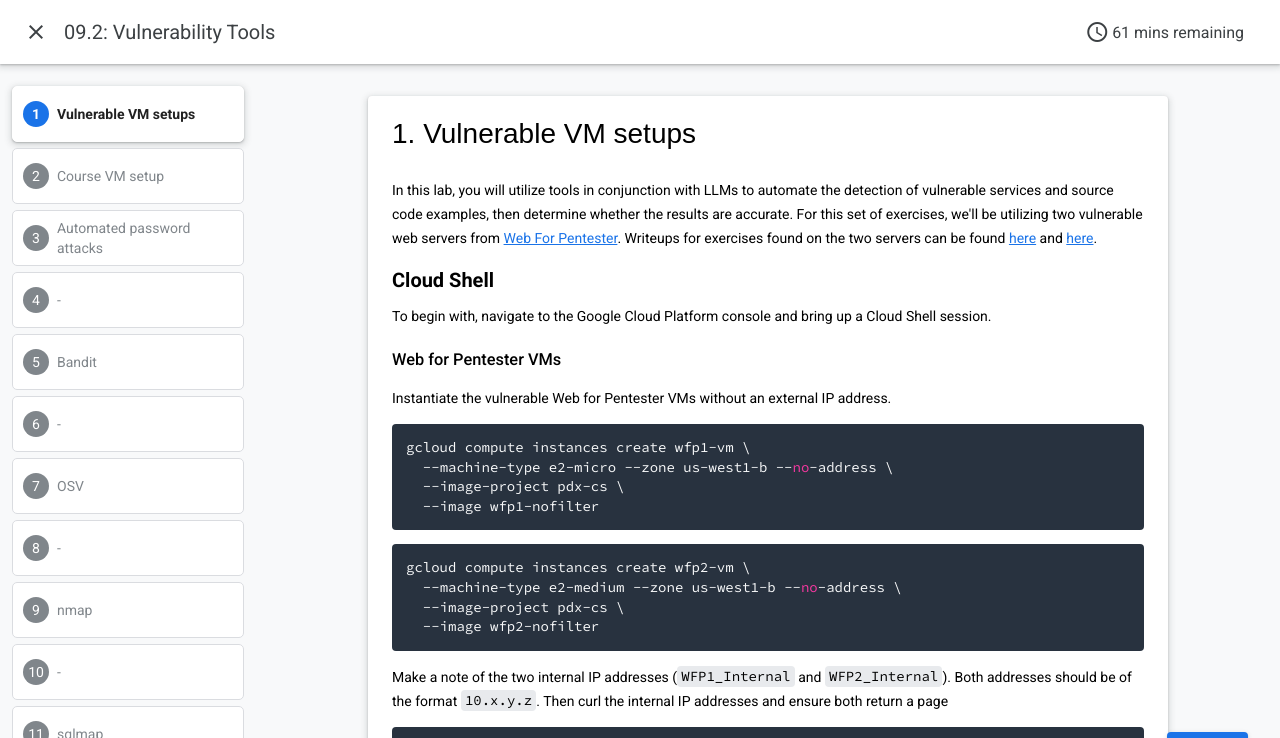
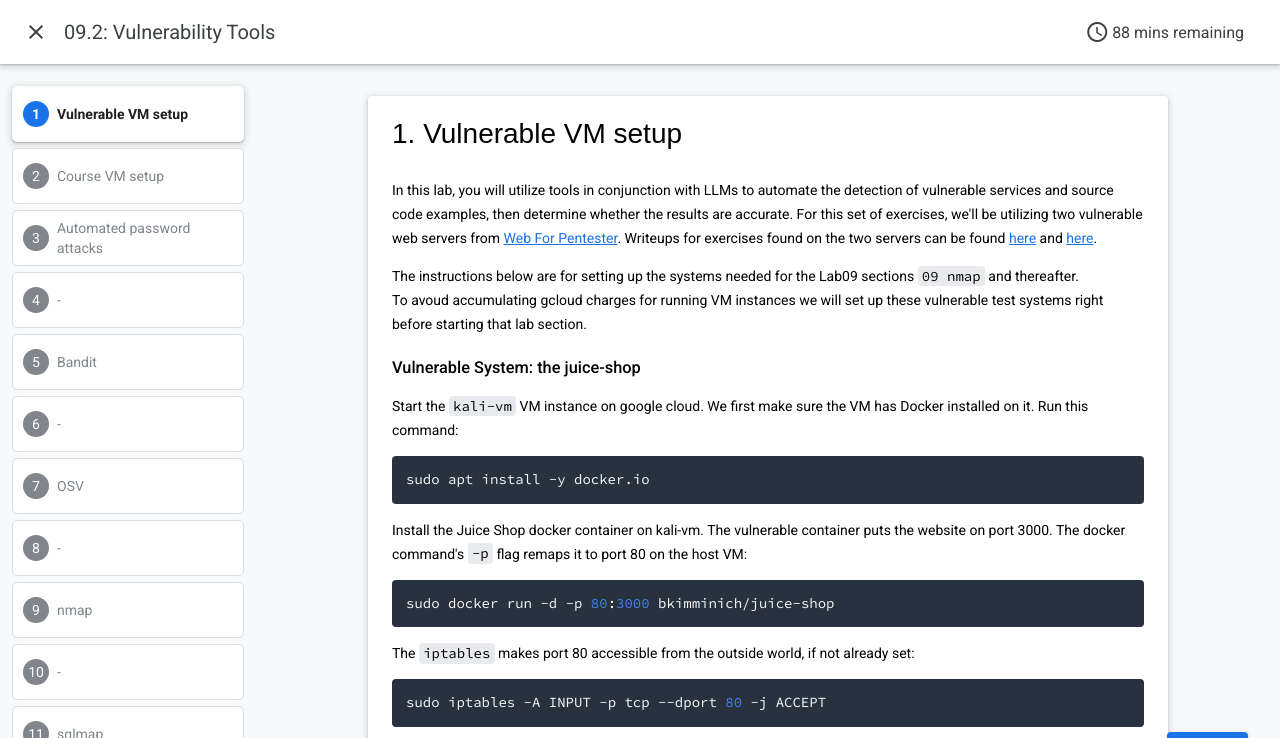
Before and after one commit to icardei/gensec-web, a plain HTML site: page labs/G09.2_VulnerabilityTools/index.html in a window 1280 px wide. Shown: the top 738 px of the page. Drawn offline with Linux system fonts and the light colour scheme.

Commit message:
09_Vulnerabilities_Exploitation tools work

```diff
--- a/labs/G09.2_VulnerabilityTools/index.html
+++ b/labs/G09.2_VulnerabilityTools/index.html
@@ -15,10 +15,26 @@
 <body>
 <google-codelab-analytics gaid="UA-49880327-14"></google-codelab-analytics>
 <google-codelab codelab-gaid="" id="G09.2_VulnerabilityTools" title="09.2: Vulnerability Tools" environment="web" feedback-link="https://docs.google.com/document/d/1LZYBmPKESyGBezPAk0MtynPYm9vWWuSux0AXSyoBtII">
-<google-codelab-step label="Vulnerable VM setups" duration="3">
-<p>In this lab, you will utilize tools in conjunction with LLMs to automate the detection of vulnerable services and source code examples, then determine whether the results are accurate. For this set of exercises, we&#39;ll be utilizing two vulnerable web servers from <a href="https://pentesterlab.com/exercises/web_for_pentester" target="_blank">Web For Pentester</a>. Writeups for exercises found on the two servers can be found <a href="https://pentesterlab.com/exercises/web_for_pentester/course" target="_blank">here</a> and <a href="https://pentesterlab.com/exercises/web_for_pentester_II/course" target="_blank">here</a>. </p>
+<google-codelab-step label="Vulnerable VM setup" duration="30">
+<p>In this lab, you will utilize tools in conjunction with LLMs to automate the detection of vulnerable
+    services and source code examples, then determine whether the results are accurate. For this set of exercises,
+    we&#39;ll be utilizing two vulnerable web servers from
+    <a href="https://pentesterlab.com/exercises/web_for_pentester" target="_blank">Web For Pentester</a>.
+    Writeups for exercises found on the two servers can be found
+    <a href="https://pentesterlab.com/exercises/web_for_pentester/course" target="_blank">here</a>
+    and <a href="https://pentesterlab.com/exercises/web_for_pentester_II/course" target="_blank">here</a>. </p>
+
+<p>
+    The instructions below are for setting up the systems needed for the Lab09 sections <code>09 nmap</code>
+    and thereafter.
+    <br/>
+    To avoud accumulating gcloud charges for running VM instances we will set up these vulnerable test systems
+    right before starting that lab section.
+</p>
+ <!--
 <h2 is-upgraded><strong>Cloud Shell</strong></h2>
 <p>To begin with, navigate to the Google Cloud Platform console and bring up a Cloud Shell session. </p>
+
 <h3 is-upgraded>Web for Pentester VMs</h3>
 <p>Instantiate the vulnerable Web for Pentester VMs without an external IP address.</p>
 <pre><code>gcloud compute instances create wfp1-vm \
@@ -32,6 +48,21 @@
 <p>Make a note of the two internal IP addresses (<code>WFP1_Internal</code> and <code>WFP2_Internal</code>). Both addresses should be of the format <code>10.x.y.z</code>. Then curl the internal IP addresses and ensure both return a page</p>
 <pre><code>curl http://WFP1_Internal
 curl http://WFP2_Internal</code></pre>
+-->
+<h3 is-upgraded>Vulnerable System: the juice-shop</h3>
+<p>Start the <code>kali-vm</code> VM instance on google cloud.
+    We first make sure the VM has Docker installed on it. Run this command:
+<pre><code>sudo apt install -y docker.io</code> </pre>
+    Install the Juice Shop docker container on kali-vm. The vulnerable container puts the website on port 3000.
+    The docker command&#39;s <code>-p</code> flag remaps it to port 80 on the host VM:
+<pre><code>sudo docker run -d -p 80:3000 bkimminich/juice-shop</code> </pre>
+
+    The <code>iptables</code> makes port 80 accessible from the outside world, if not already set:
+<pre><code>sudo iptables -A INPUT -p tcp --dport 80 -j ACCEPT</code> </pre>
+<pre><code></code>
+
+</p>
+
 <h3 is-upgraded>Struts VM</h3>
 <p>Next, create a Ubuntu instance.</p>
 <pre><code>gcloud compute instances create struts-vm \
@@ -199,7 +230,7 @@ uv add -r requirements.txt</pre>
 <pre>cd gensec-class/07*
 cd 01_command</pre>
 <p>Begin by running the agent, with a prompt asking it to utilize <code>nmap</code> to answer the user&#39;s requests.</p>
-<pre>uv run command_mcp_client.py \
+<pre>uv run command_client.py \
 &#34;You are a network mapping agent.  Use nmap with sudo in the terminal to answer the user prompt.&#34;</pre>
 <p>Then, ask a series of questions that require the agent to utilize <code>nmap</code> to query the WFP1 and WFP2 Internal IP addresses for.</p>
 <ul>
```
Also changed, not shown: 1 other file.
